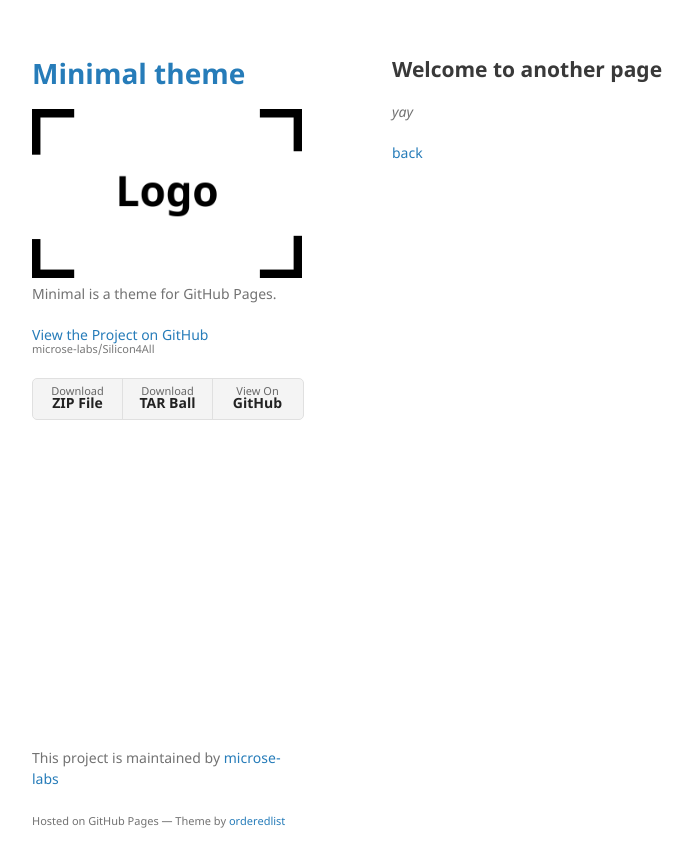
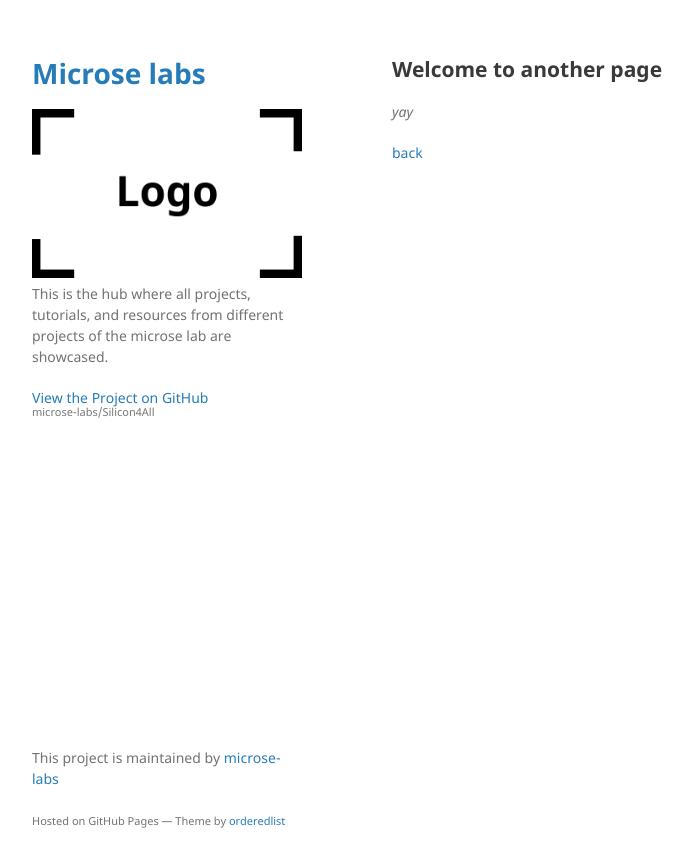
Before and after one commit to microse-labs/Silicon4All, a Jekyll site: the page built from another-page.md, in a window 1280 px wide. Shown: the top 867 px of the page, without its empty margins (178-871 px from the left). Built offline with Jekyll 4.4.1, drawn with Linux system fonts in a browser that asks for light colours; our own code applies the rules of GitHub Pages for plain Markdown files.

Commit message:
Update _config.yml

```diff
--- a/_config.yml
+++ b/_config.yml
@@ -1,6 +1,6 @@
-title: Minimal theme
+title: Microse labs
 logo: /assets/img/logo.png
-description: Minimal is a theme for GitHub Pages.
-show_downloads: true
-google_analytics:
+description: This is the hub where all projects, tutorials, and resources from different projects of the microse lab are showcased.
+show_downloads: false
+google_analytics: true
 theme: jekyll-theme-minimal
```
